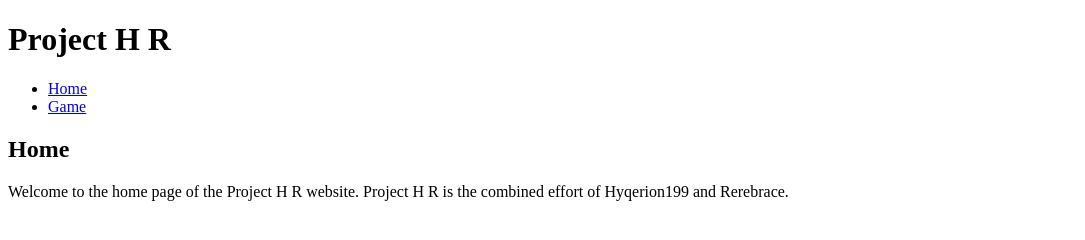
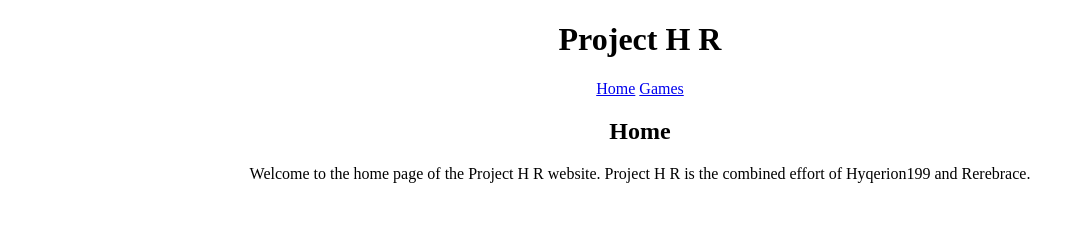
Before and after one commit to Project-H-R/project-h-r.github.io, a plain HTML site: page index.html in a window 1280 px wide. Shown: the whole page, without its empty margins (0-1085 px from the left). Drawn offline with Linux system fonts and the light colour scheme.

Commit message:
basic css

```diff
--- a/index.html
+++ b/index.html
@@ -1,33 +1,29 @@
 <!DOCTYPE html>
 <html lang="en">
 
-
 <head>
-
+  <meta charset="utf-8">
   <title>Home</title>
   <link rel="stylesheet" type="text/css" href="standard.css">
-
 </head>
 
 <body>
-
   <div>
     <header>
       <h1>Project H R</h1>
     </header>
-    <ul>
-      <li><a href="/">Home</a></li>
-      <li><a href="game/">Game</a></li>
-    </ul>
+
+      <a href="/">Home</a>
+      <a href="games/">Games</a>
+
   </div>
-
   <div>
     <h2>Home</h2>
   </div>
   <div>
-    <p>Welcome to the home page of the Project H R website. Project H R is the combined effort of Hyqerion199 and Rerebrace. </p>
+    <p>Welcome to the home page of the Project H R website. Project H R is the combined effort of Hyqerion199 and
+      Rerebrace. </p>
   </div>
-
 </body>
 
 </html>
--- a/standard.css
+++ b/standard.css
@@ -0,0 +1,4 @@
+html {
+    text-align: center;
+
+}
```
Also changed, not shown: games/index.html (renamed from game/index.html, +3 -5 lines), 1 other file.
